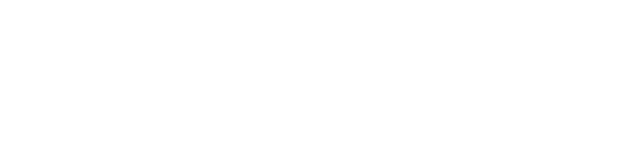
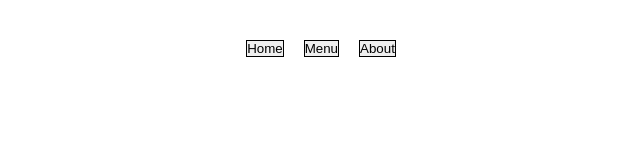
Before and after one commit to Kevasmi/restaurant-page, a website built with webpack: page dist/index.html in a window 1280 px wide. Shown: the whole page, without its empty margins (319-959 px from the left). Built offline with nearby package versions, Linux system fonts and the light colour scheme.

Commit message:
Some basic styling

```diff
--- a/dist/index.html
+++ b/dist/index.html
@@ -4,10 +4,17 @@
     <meta charset="UTF-8">
     <meta http-equiv="X-UA-Compatible" content="IE=edge">
     <meta name="viewport" content="width=device-width, initial-scale=1.0">
-    <script src="./main.js"></script>
+    <script src="./main.js" defer></script>
+    <link rel="stylesheet" href="./styles.css">
     <title>Restaurant Page</title>
 </head>
 <body>
-
+    <div id="content">
+        <header>
+            <button class="home-page">Home</button>
+            <button class="menu-page">Menu</button>
+            <button class="about-page">About</button>
+        </header>
+    </div>
 </body>
 </html>
--- /dev/null
+++ b/dist/styles.css
@@ -0,0 +1,26 @@
+html {
+    box-sizing: border-box;
+}
+
+*, *:before, *:after {
+    box-sizing: inherit;
+    margin: 0;
+    padding: 0;
+}
+
+body {
+    font-family: -apple-system, BlinkMacSystemFont, "Segoe UI", Roboto, Helvetica, Arial, sans-serif, "Apple Color Emoji", "Segoe UI Emoji", "Segoe UI Symbol";
+    max-height: 100vh;
+}
+
+header {
+    display: flex;
+    justify-content: center;
+    align-items: center;
+    gap: 20px;
+    min-height: 6rem;
+}
+
+header > button {
+    border: 1px solid black;
+}
```
